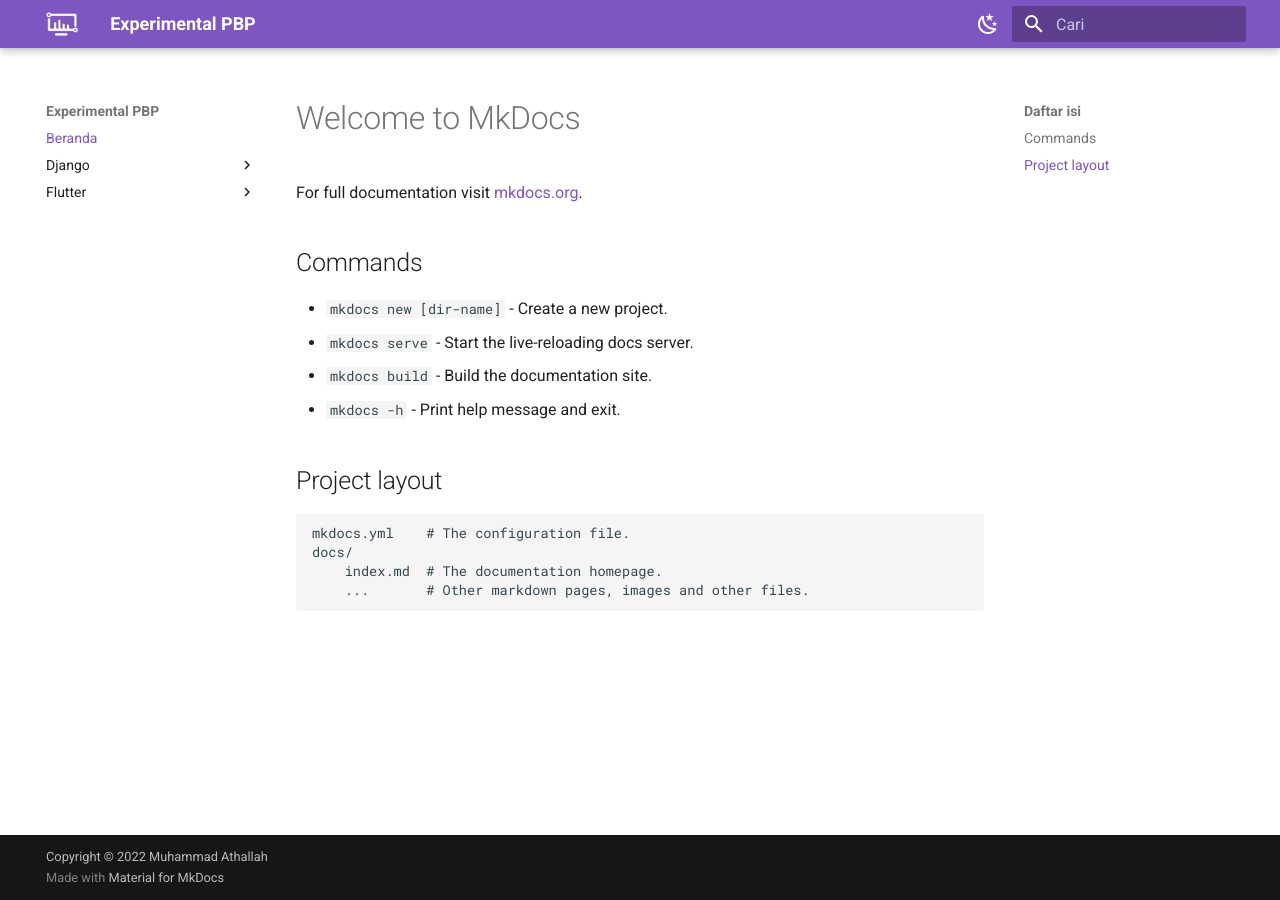
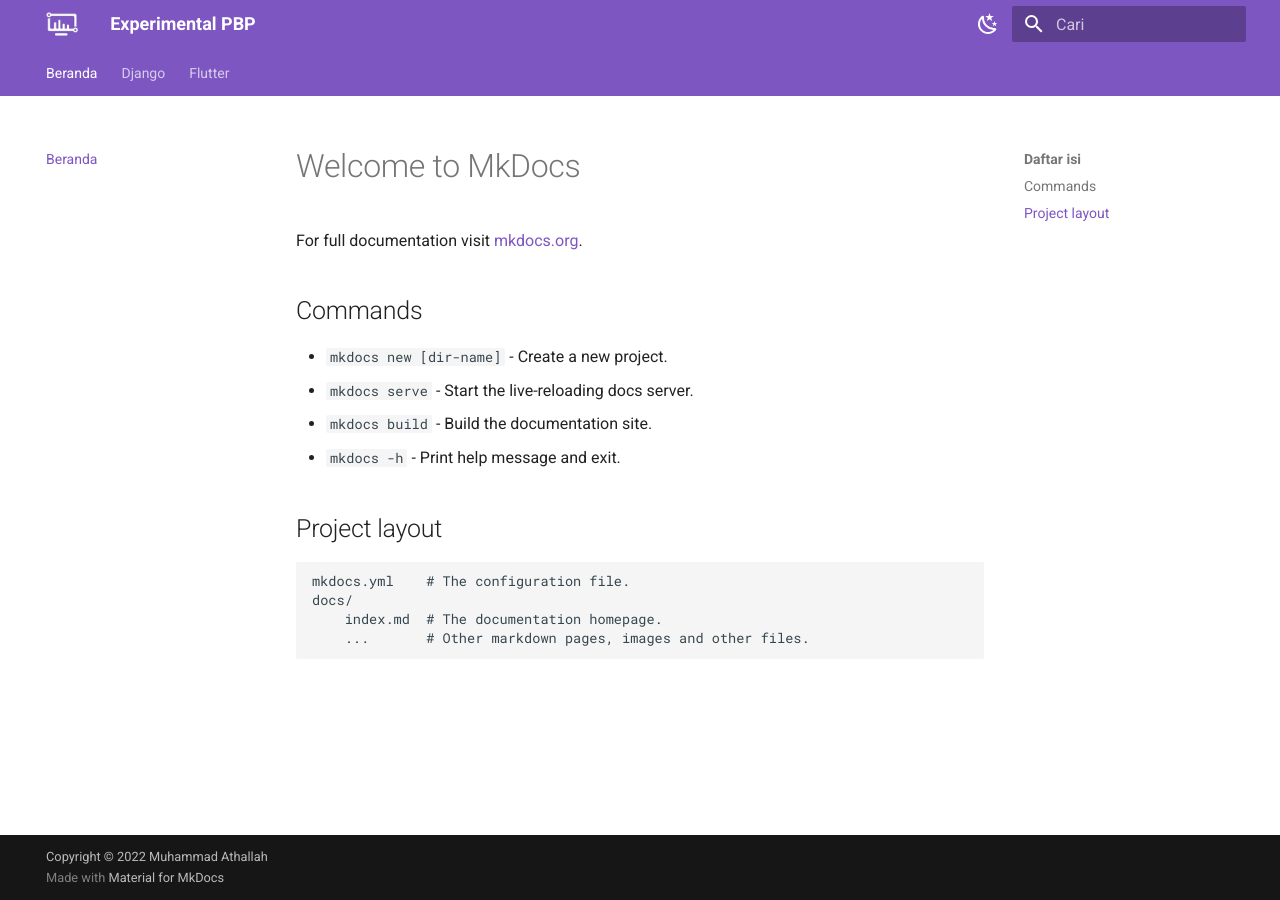
Before and after one commit to experimental-pbp/website, an MkDocs documentation site: the page built from docs/index.md, in a window 1280 px wide. Built offline with MkDocs 1.6.1 and Material for MkDocs 9.7.7, drawn with Linux system fonts in a browser that asks for light colours.

Commit message:
feat: features

```diff
--- a/mkdocs.yml
+++ b/mkdocs.yml
@@ -14,15 +14,33 @@ theme:
   logo: assets/img/logo.png
   favicon: assets/img/logo.png
   name: material
+  features:
+    # - announce.dismiss
+    - content.code.annotate
+    # - content.tabs.link
+    - content.tooltips
+    # - header.autohide
+    # - navigation.expand
+    - navigation.indexes
+    # - navigation.instant
+    # - navigation.prune
+    - navigation.sections
+    - navigation.tabs
+    # - navigation.tabs.sticky
+    - navigation.top
+    - navigation.tracking
+    # - search.highlight
+    # - search.share
+    # - search.suggest
+    # - toc.follow
+    # - toc.integrate
   palette:
-
     # Palette toggle for light mode
     - scheme: default
       primary: deep purple
       toggle:
         icon: material/weather-night
         name: Switch to dark mode
-
     # Palette toggle for dark mode
     - scheme: slate
       primary: deep purple
```
